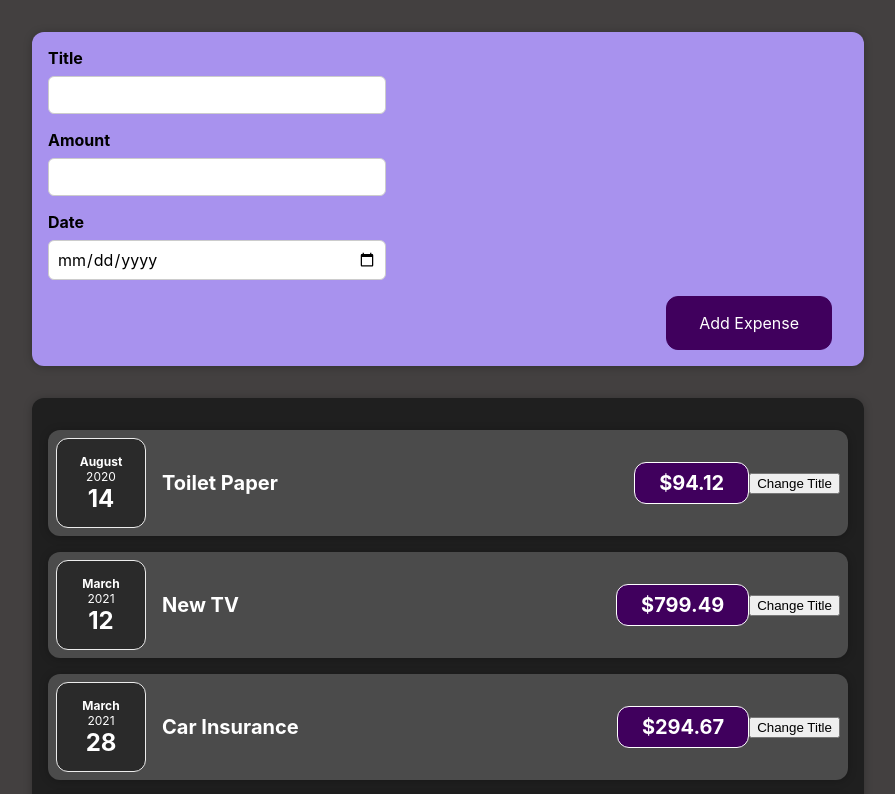
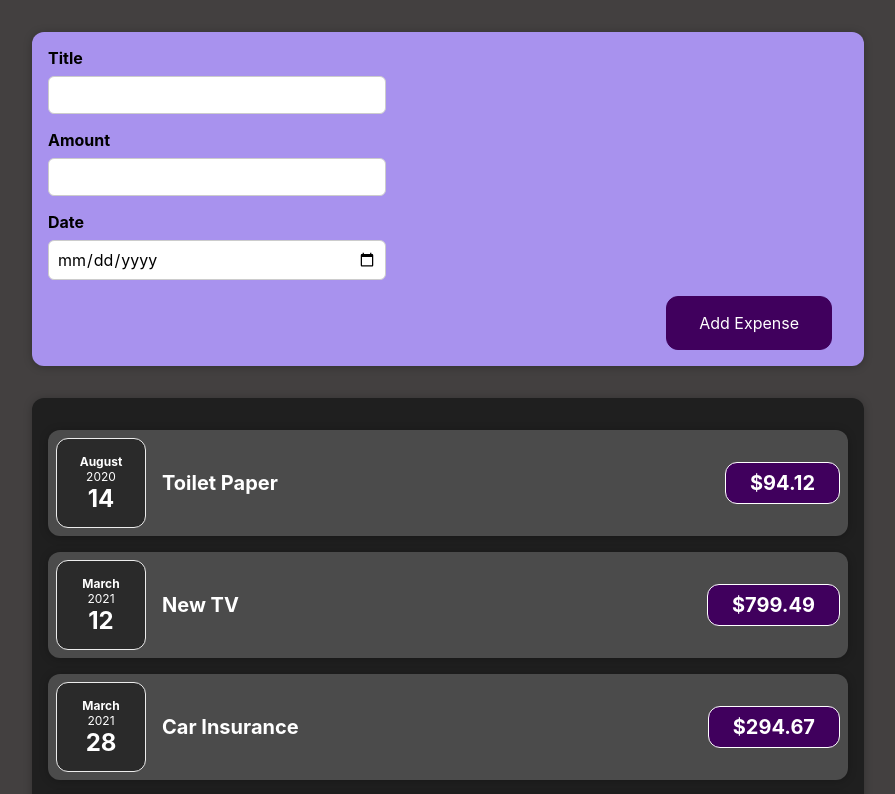
Before and after one commit to daniel-bogale/React-complete-guide-First-Course, a React (Create React App) app: page / in a window 1280 px wide. Shown: the top 794 px of the page, without its empty margins (192-1087 px from the left). Built offline with nearby package versions, Linux system fonts and the light colour scheme; the HTML template or start-up script is replaced by a standard one.

Commit message:
📁expenseItem is modified

```diff
--- a/src/component/Expenses/ExpenseItem.js
+++ b/src/component/Expenses/ExpenseItem.js
@@ -1,23 +1,15 @@
-import { useState } from "react";
 import ExpenseDate from "./ExpenseDate";
 import "./ExpenseItem.css";
 import Card from "../UI/Card";
 
 const ExpenseItem = (props) => {
-  const [title, setTitle] = useState(props.title);
-
-  const clickHandler = (e) => {
-    setTitle("updated");
-    console.log(title);
-  };
   return (
     <Card className="expense-item">
       <ExpenseDate date={props.date} />
       <div className="expense-item__description">
-        <h2> {title} </h2>
+        <h2> {props.title} </h2>
         <div className="expense-item__price"> {props.amount} </div>
       </div>
-      <button onClick={clickHandler}> Change Title </button>
     </Card>
   );
 };
--- a/src/index.js
+++ b/src/index.js
@@ -5,5 +5,3 @@
 
 const root = ReactDOM.createRoot(document.getElementById("root"));
 root.render(<App />);
-
-/* ReactDOM.render(<App />, document.getElementById("root")); */
```
